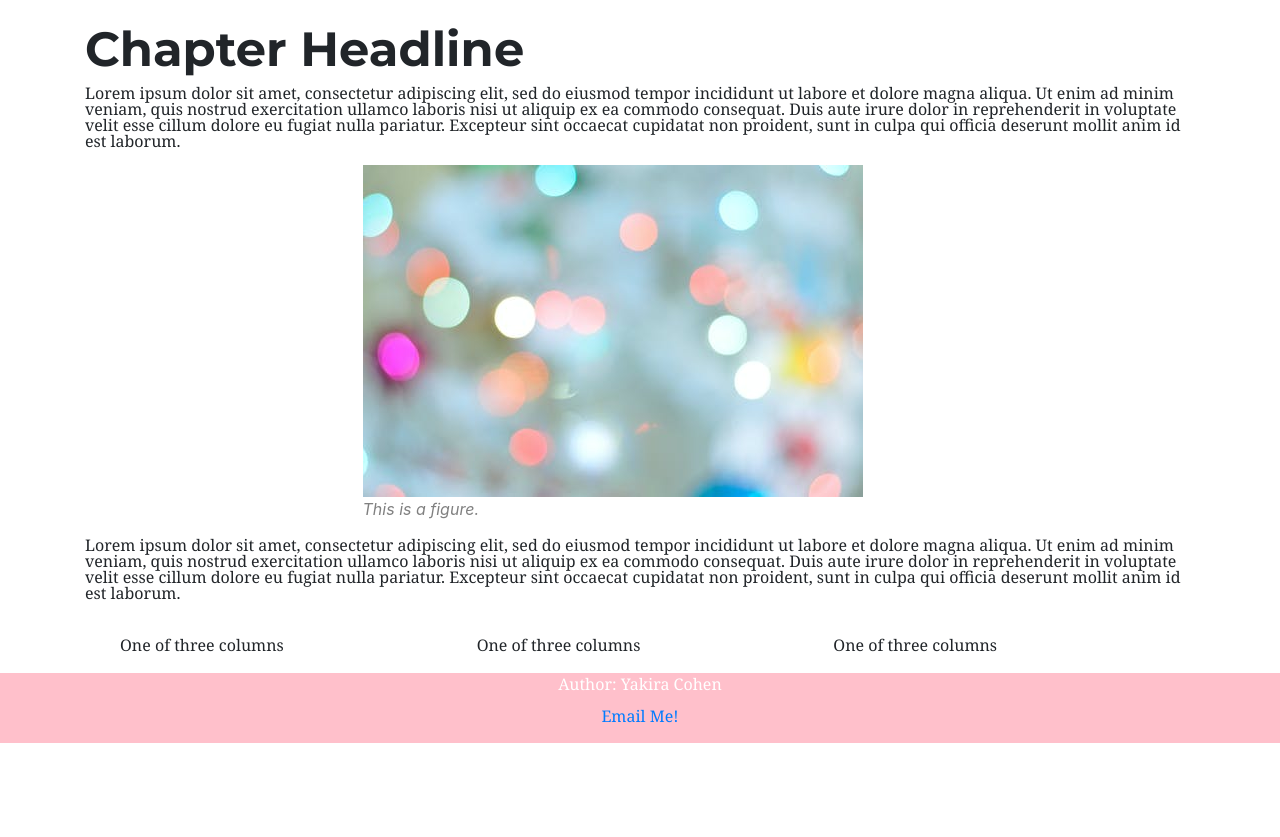
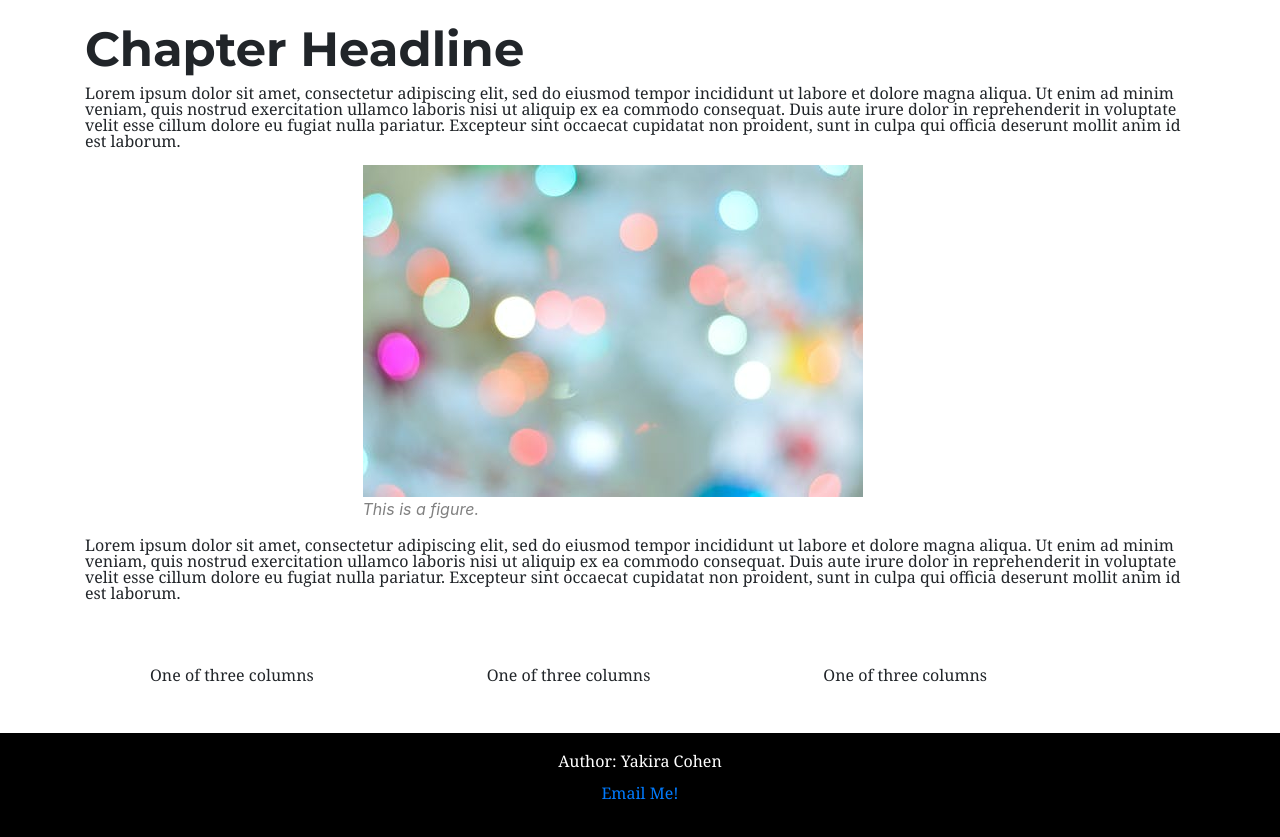
Before and after one commit to yakiracohen123/Yakira-Cohen-JOUR352, a plain HTML site: page html-frame/index.html in a window 1280 px wide. Shown: the part 141-978 px from the top of the page. Before the commit the page ends 884 px from the top, so only its background shows below. Drawn offline with nearby package versions, Linux system fonts and the light colour scheme.

Commit message:
basic frame

```diff
--- a/html-frame/style.css
+++ b/html-frame/style.css
@@ -38,13 +38,13 @@ figcaption {
 
 footer {
   text-align: center;
-  padding: 3px;
-  background-color: pink;
+  padding: 20px;
+  background-color: black;
   color: white;
 }
 
 .row {
-  padding: 20px;
+  padding: 50px;
   font-family: Georgia, serif;
   line-height: 100%;
   font-size: 1em;
```
